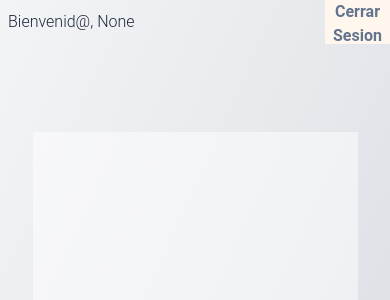
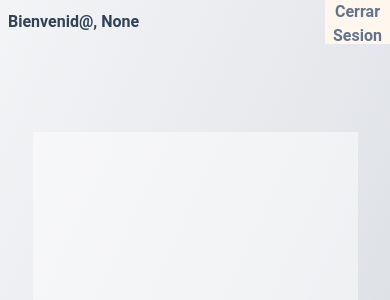
Before and after one commit to GaboAbo/axion_smarty, a Django app: page /home in a window 390 px wide. Shown: the top 300 px of the page. Run offline with Django 5.2, Linux system fonts and the light colour scheme; style sheets or scripts are compiled from the project's sources; some libraries are stand-ins or nearby versions; some web fonts are replaced.

Commit message:
text responsive values changed 3

```diff
--- a/Templates/base.html
+++ b/Templates/base.html
@@ -15,7 +15,7 @@
     <body class="basic-container w-full h-screen font-roboto text-slate-700 bg-gradient-to-br from-gray-100 via-gray-200 to-gray-300">
         <div class="absolute top-0 r-1/2 w-full h-[44px] flex justify-around font-semibold">
             <div class="w-5/6 h-full flex items-center">
-                <p class="px-2 basic-text">Bienvenid@, {{ full_name }}</p>
+                <p class="px-2">Bienvenid@, {{ full_name }}</p>
             </div>
             <form method="post" action="{% url 'logout' %}" class="w-1/6 h-full">
                 {% csrf_token %}
```
